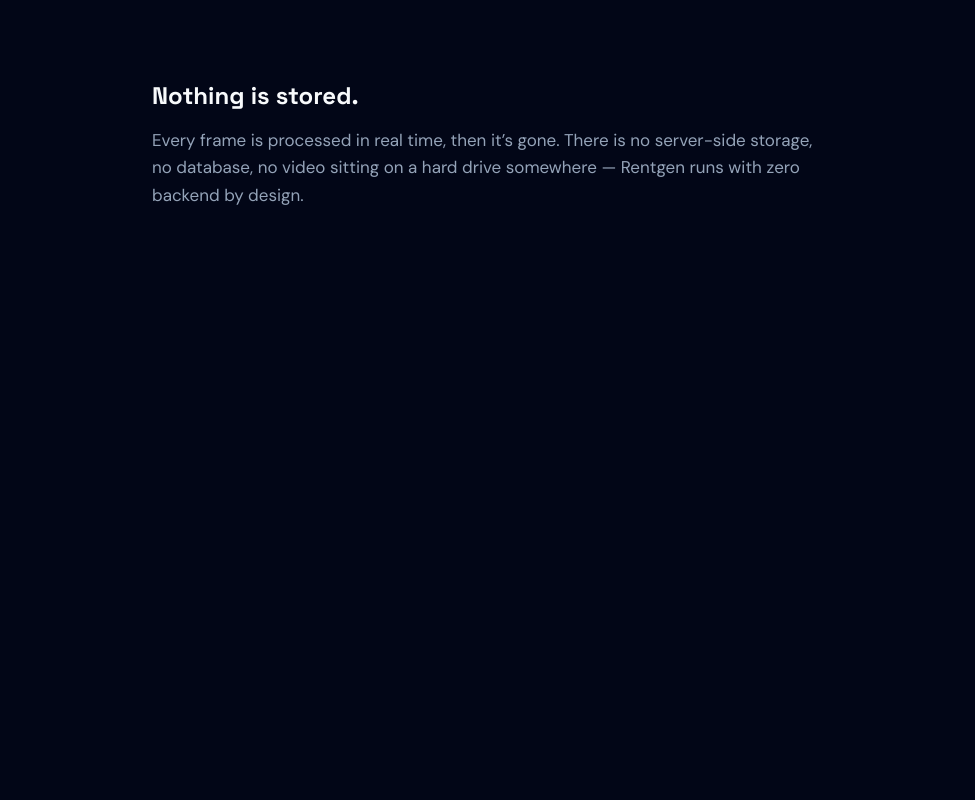
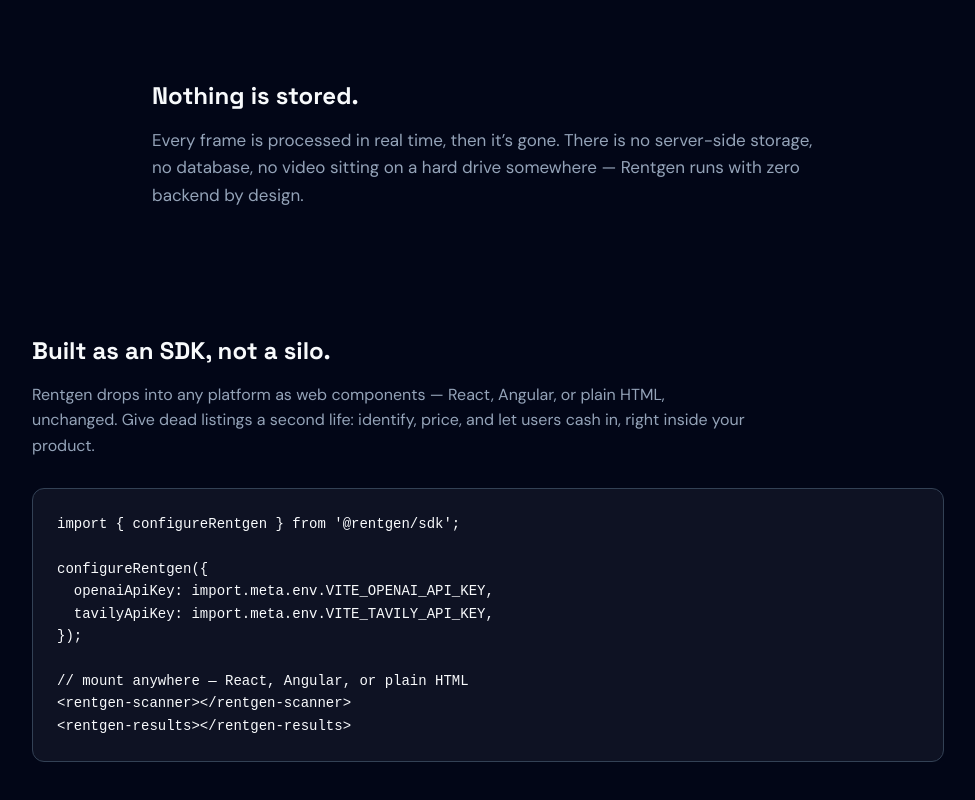
Before and after one commit to Fainin/Rentgen, a React (Vite) app in the folder apps/website/: page / in a window 1280 px wide. Shown: the part 1624-2424 px from the top of the page, without its empty margins (152-1127 px from the left). Before the commit the page ends 1897 px from the top, so only its background shows below. Built offline with nearby package versions, Linux system fonts and the light colour scheme.

Commit message:
feat(website): add SDK pitch section with code snippet

```diff
--- a/apps/website/src/App.tsx
+++ b/apps/website/src/App.tsx
@@ -2,6 +2,7 @@ import { Hero } from './sections/Hero';
 import { Problem } from './sections/Problem';
 import { HowItWorks } from './sections/HowItWorks';
 import { Trust } from './sections/Trust';
+import { SdkPitch } from './sections/SdkPitch';
 
 export function App() {
   return (
@@ -10,6 +11,7 @@ export function App() {
       <Problem />
       <HowItWorks />
       <Trust />
+      <SdkPitch />
     </>
   );
 }
--- /dev/null
+++ b/apps/website/src/sections/SdkPitch.tsx
@@ -0,0 +1,25 @@
+const SNIPPET = `import { configureRentgen } from '@rentgen/sdk';
+
+configureRentgen({
+  openaiApiKey: import.meta.env.VITE_OPENAI_API_KEY,
+  tavilyApiKey: import.meta.env.VITE_TAVILY_API_KEY,
+});
+
+// mount anywhere — React, Angular, or plain HTML
+<rentgen-scanner></rentgen-scanner>
+<rentgen-results></rentgen-results>`;
+
+export function SdkPitch() {
+  return (
+    <section className="section sdk-pitch" id="sdk" aria-labelledby="sdk-heading">
+      <h2 id="sdk-heading">Built as an SDK, not a silo.</h2>
+      <p>
+        Rentgen drops into any platform as web components — React, Angular, or plain HTML, unchanged. Give
+        dead listings a second life: identify, price, and let users cash in, right inside your product.
+      </p>
+      <pre className="sdk-pitch__snippet">
+        <code>{SNIPPET}</code>
+      </pre>
+    </section>
+  );
+}
--- a/apps/website/src/styles/global.css
+++ b/apps/website/src/styles/global.css
@@ -349,3 +349,24 @@ button {
   color: var(--color-muted-fg);
   font-size: 1.0625rem;
 }
+
+.sdk-pitch p {
+  color: var(--color-muted-fg);
+  max-width: 720px;
+}
+
+.sdk-pitch__snippet {
+  background: var(--color-card);
+  border: 1px solid var(--color-muted-border);
+  border-radius: var(--radius-md);
+  padding: var(--space-4);
+  overflow-x: auto;
+  font-size: 0.875rem;
+  line-height: 1.6;
+}
+
+.sdk-pitch__snippet code {
+  font-family: 'Fira Code', ui-monospace, monospace;
+  color: var(--color-fg);
+  white-space: pre;
+}
```
